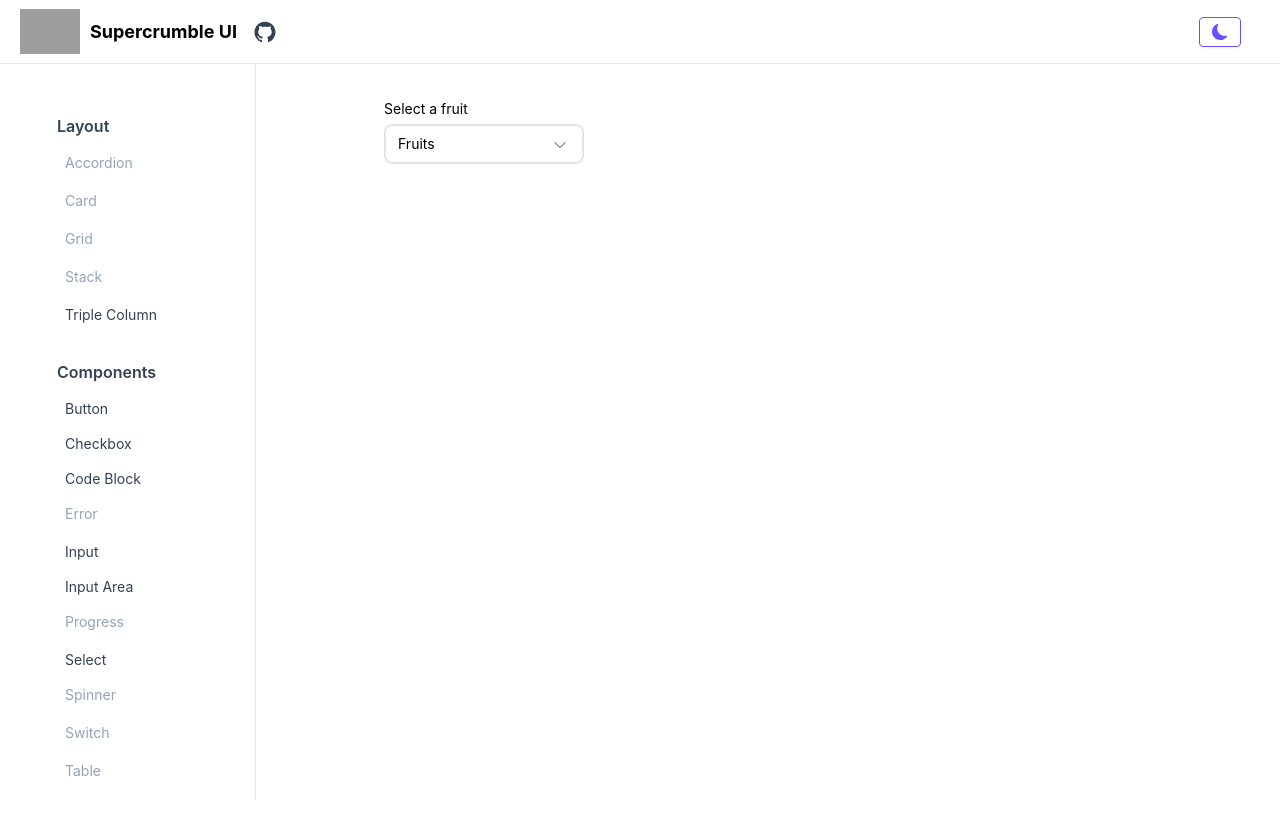
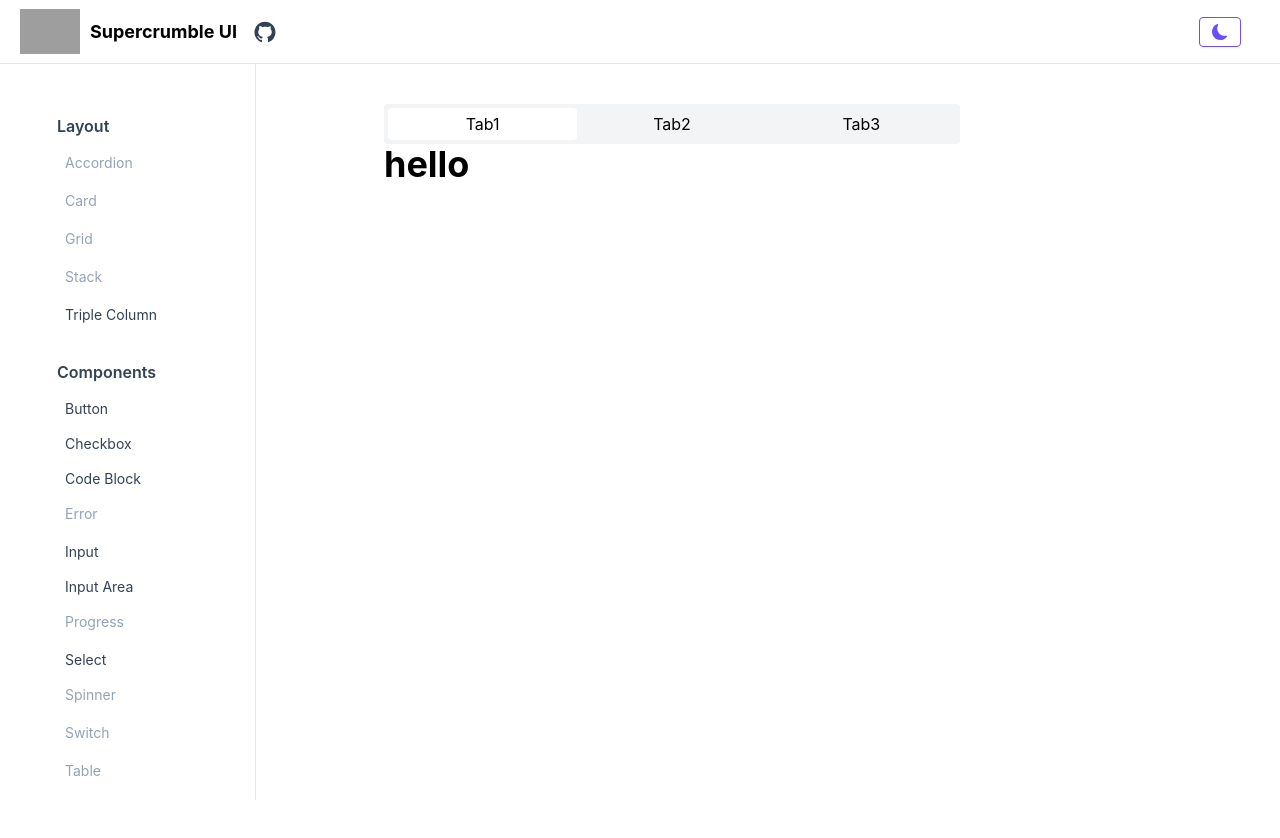
Before and after one commit to elijahnikov/ui, a Next.js app: page / in a window 1280 px wide. Shown: the top 838 px of the page. Built offline with nearby package versions, Linux system fonts and the light colour scheme; grey boxes are pictures that could not be loaded; a web font is replaced by a local one.

Commit message:
work on tabs triggers

```diff
--- /dev/null
+++ b/src/components/ui/Tabs/Tabs.tsx
@@ -0,0 +1,103 @@
+import clxsm from "@/lib/clsxm";
+import React, {
+    HTMLAttributes,
+    JSXElementConstructor,
+    ReactElement,
+    useState,
+} from "react";
+
+interface TabsProps {
+    defaultTab: string;
+    children: JSX.Element | JSX.Element[];
+}
+
+interface TabsListProps extends HTMLAttributes<HTMLDivElement> {
+    children: JSX.Element | JSX.Element[];
+    selectedTab?: string;
+    setSelectedTab?: (tab: string) => void;
+}
+
+interface TabsTriggerContentProps extends HTMLAttributes<HTMLDivElement> {
+    value: string;
+    selectedTab?: string;
+    setSelectedTab?: (tab: string) => void;
+}
+
+const Tabs = ({ children, defaultTab }: TabsProps) => {
+    const [selectedTab, setSelectedTab] = useState<string>(defaultTab);
+    return (
+        <div>
+            {React.Children.map(children, (child) => {
+                return React.cloneElement(child, {
+                    selectedTab,
+                    setSelectedTab,
+                });
+            })}
+        </div>
+    );
+};
+
+const List = React.forwardRef<HTMLDivElement, TabsListProps>(
+    ({ children, className, selectedTab, setSelectedTab, ...props }, ref) => {
+        return (
+            <div
+                className={clxsm(
+                    className,
+                    "flex bg-sky-lighter p-1 h-[40px] rounded-md"
+                )}
+            >
+                {React.Children.map(children, (child) => {
+                    return React.cloneElement(child, {
+                        selectedTab,
+                        setSelectedTab,
+                    });
+                })}
+            </div>
+        );
+    }
+);
+
+const Trigger = React.forwardRef<HTMLDivElement, TabsTriggerContentProps>(
+    (
+        { children, className, setSelectedTab, selectedTab, value, ...props },
+        ref
+    ) => {
+        return (
+            <div
+                onClick={() => setSelectedTab && setSelectedTab(value)}
+                className={clxsm(
+                    className,
+                    `${
+                        selectedTab === value && "bg-white"
+                    } table rounded-md w-[50%] cursor-pointer`
+                )}
+            >
+                <div className="table-cell text-center align-middle">
+                    {children}
+                </div>
+            </div>
+        );
+    }
+);
+
+const Content = React.forwardRef<HTMLDivElement, TabsTriggerContentProps>(
+    ({ children, selectedTab, value, className, ...props }, ref) => {
+        return (
+            <>
+                {selectedTab === value && (
+                    <div className={clxsm(className, "")}>{children}</div>
+                )}
+            </>
+        );
+    }
+);
+
+Content.displayName = "TabsContent";
+Trigger.displayName = "TabsTrigger";
+List.displayName = "TabsList";
+
+Tabs.List = List;
+Tabs.Trigger = Trigger;
+Tabs.Content = Content;
+
+export default Tabs;
--- a/src/pages/index.tsx
+++ b/src/pages/index.tsx
@@ -1,28 +1,23 @@
 import Layout from "@/components/common/Layout/Layout";
-import InputArea from "@/components/ui/InpuArea/InputArea";
-import { Select, SelectItem } from "@/components/ui/Select/Select";
-
-import TripleColumn from "@/components/ui/TripleColumn/TripleColumn";
-import { useState } from "react";
+import Tabs from "@/components/ui/Tabs/Tabs";
 
 export default function Home() {
-    const [clearableText, setClearableText] = useState<string>("");
-    const [value, setValue] = useState("");
     return (
         <Layout>
-            <Select
-                searchable
-                value={value}
-                setValue={setValue}
-                label="Select a fruit"
-                placeholder="Fruits"
-            >
-                <SelectItem value="Apple">Apple</SelectItem>
-                <SelectItem value="Banana">Banana</SelectItem>
-                <SelectItem value="Orange">Orange</SelectItem>
-                <SelectItem value="Pear">Pear</SelectItem>
-                <SelectItem value="Strawberry">Strawberry</SelectItem>
-            </Select>
+            <Tabs defaultTab="tab1">
+                <Tabs.List>
+                    <Tabs.Trigger value="tab1">
+                        <p>Tab1</p>
+                    </Tabs.Trigger>
+                    <Tabs.Trigger value="tab2">Tab2</Tabs.Trigger>
+                    <Tabs.Trigger value="tab3">Tab3</Tabs.Trigger>
+                </Tabs.List>
+                <Tabs.Content value="tab1">
+                    <h1>hello</h1>
+                </Tabs.Content>
+                <Tabs.Content value="tab2">Content2</Tabs.Content>
+                <Tabs.Content value="tab3">Content3</Tabs.Content>
+            </Tabs>
         </Layout>
     );
 }
```
